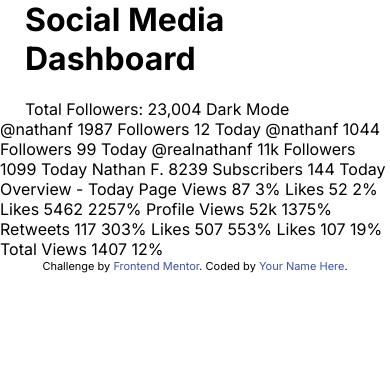
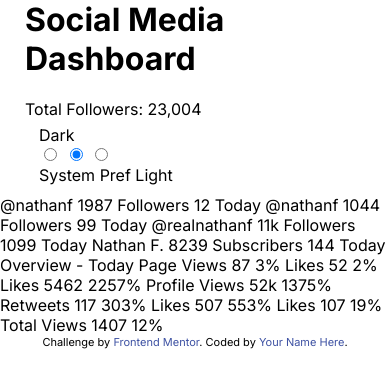
Before and after one commit to kanishkasubash/frontend-mentor-challenge, a website: page social-media-dashboard/src/index.html in a window 390 px wide. Drawn offline with Linux system fonts and the light colour scheme; files that its build step writes are made by us from their sources; files whose address does not match are found by name.

Commit message:
modified:   social-media-dashboard/build/css/main.min.css 	modified:   social-media-dashboard/build/css/main.min.css.map 	modified:   social-media-dashboard/build/index.html 	modified:   social-media-dashboard/src/index.html 	modified:   social-media-dashboard/src/styles/components/_index.scss 	new file:   social-media-dashboard/src/styles/components/header.scss 	modified:   social-media-dashboard/src/styles/components/toggle.scss 	modified:   social-media-dashboard/src/styles/utils/breakpoints.scss

```diff
--- a/social-media-dashboard/src/index.html
+++ b/social-media-dashboard/src/index.html
@@ -4,102 +4,56 @@
 <head>
     <meta charset="UTF-8">
     <meta name="viewport" content="width=device-width, initial-scale=1.0">
-
     <!-- favicon -->
     <link rel="icon" type="image/png" sizes="32x32" href="images/favicon-32x32.png">
-
     <title>Frontend Mentor | Social Media Dashboard</title>
-
     <!-- Google Fonts -->
     <link rel="preconnect" href="https://fonts.googleapis.com">
     <link rel="preconnect" href="https://fonts.gstatic.com" crossorigin>
     <link href="https://fonts.googleapis.com/css2?family=Inter:wght@400;700&display=swap" rel="stylesheet">
-
     <!-- Style CSS -->
     <link rel="stylesheet" href="css/main.min.css">
-
     <!-- Script JS -->
     <script defer src="js/main.min.js"></script>
-
     <!-- Feel free to remove these styles or customise in your own stylesheet 👍 -->
     <style>
-        .attribution { font-size: 11px; text-align: center; }
-        .attribution a { color: hsl(228, 45%, 44%); }
+        .attribution {
+            font-size: 11px;
+            text-align: center;
+        }
+
+        .attribution a {
+            color: hsl(228, 45%, 44%);
+        }
     </style>
-
 </head>
 
 <body>
     <header class="header container">
-         <h1>Social Media Dashboard</h1>
-         Total Followers: 23,004
-
-         Dark Mode
+        <div class="header__title">
+            <h1>Social Media Dashboard</h1>
+            Total Followers: 23,004
+        </div>
+        <fieldset class="header__toggle toggle" aria-label="theme toggle" role="radiogroup">
+            <label for="dark">Dark</label>
+            <div class="toggle__wrapper">
+                <input type="radio" name="theme" id="dark" />
+                <input type="radio" name="theme" id="system" checked />
+                <input type="radio" name="theme" id="light" />
+                <span aria-hidden="true" class="toggle__background"></span>
+                <span aria-hidden="true" class="toggle__button"></span>
+            </div>
+            <label for="dark">System Pref</label>
+            <label for="light">Light</label>
+        </fieldset>
     </header>
     <main>
         <section></section>
-    </main>
-
-@nathanf
-1987
-Followers
-12 Today
-
-@nathanf
-1044
-Followers
-99 Today
-
-@realnathanf
-11k
-Followers
-1099 Today
-
-Nathan F.
-8239
-Subscribers
-144 Today
-
-
-
-Overview - Today
-
-Page Views
-87
-3%
-
-Likes
-52
-2%
-
-Likes
-5462
-2257%
-
-Profile Views
-52k
-1375%
-
-Retweets
-117
-303%
-
-Likes
-507
-553%
-
-Likes
-107
-19%
-
-Total Views
-1407
-12%
-
-    <div class="attribution">
-        Challenge by <a href="https://www.frontendmentor.io?ref=challenge" target="_blank">Frontend Mentor</a>.
-        Coded by <a href="#">Your Name Here</a>.
-    </div>
+    </main> @nathanf 1987 Followers 12 Today @nathanf 1044 Followers 99 Today @realnathanf 11k Followers 1099 Today
+    Nathan F. 8239 Subscribers 144 Today Overview - Today Page Views 87 3% Likes 52 2% Likes 5462 2257% Profile Views
+    52k 1375% Retweets 117 303% Likes 507 553% Likes 107 19% Total Views 1407 12% <div class="attribution"> Challenge by
+        <a href="https://www.frontendmentor.io?ref=challenge" target="_blank">Frontend Mentor</a>. Coded by <a
+            href="#">Your Name Here</a>. </div>
 </body>
 
 </html>
--- a/social-media-dashboard/src/styles/components/_index.scss
+++ b/social-media-dashboard/src/styles/components/_index.scss
@@ -1,2 +1,3 @@
+@forward 'header';
 @forward 'toggle';
 @forward 'card';
--- /dev/null
+++ b/social-media-dashboard/src/styles/components/header.scss
@@ -0,0 +1,17 @@
+@use '../utils/' as *;
+
+.header {
+
+    @include deviceup(mobile) {
+        display: flex;
+        justify-content: space-between;
+    }
+
+    &__title {
+
+    }
+
+    &__toggle {
+
+    }
+}
--- a/social-media-dashboard/src/styles/components/toggle.scss
+++ b/social-media-dashboard/src/styles/components/toggle.scss
@@ -1,10 +1,28 @@
 @use '../utils/' as *;
 
 .toggle {
+    border: none;
+
+    &__wrapper {
+    }
+
+    input[type = "radio"] {
+
+    }
+
+    &__background {
+
+    }
+
     &__button {
-        width: rem(16);
+        width: rem(32);
         height: rem(16);
         border-radius: 50%;
         background-color: var(--toggle);
     }
+
+    label {
+
+    }
+
 }
--- a/social-media-dashboard/src/styles/utils/breakpoints.scss
+++ b/social-media-dashboard/src/styles/utils/breakpoints.scss
@@ -1,4 +1,4 @@
-// 600px, 768px, 992px, 1200px
+// 640px, 768px, 992px, 1200px
 $breakpoint: (
   "mobile": "40em",
   "tablet": "48em",
@@ -6,14 +6,14 @@ $breakpoint: (
   "desktop": "75em",
 );
 
-/* Extra small devices (phones, 600px and down) */
+/* Extra small devices (phones, 640px and down) */
 @mixin devicedown($name) {
   @media (max-width: map-get($breakpoint, $name)) {
     @content;
   }
 }
 
-/* Small devices (portrait tablets and large phones, 600px and up) */
+/* Small devices (portrait tablets and large phones, 640px and up) */
 /* Medium devices (landscape tablets, 768px and up) */
 /* Large devices (laptops/desktops, 992px and up) */
 /* Extra large devices (large laptops and desktops, 1200px and up) */
```
Also changed, not shown: social-media-dashboard/build/css/main.min.css, social-media-dashboard/build/index.html, 1 other file.
